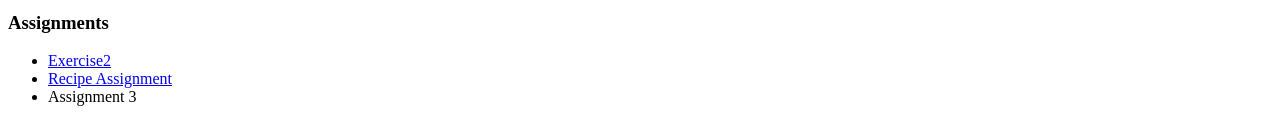
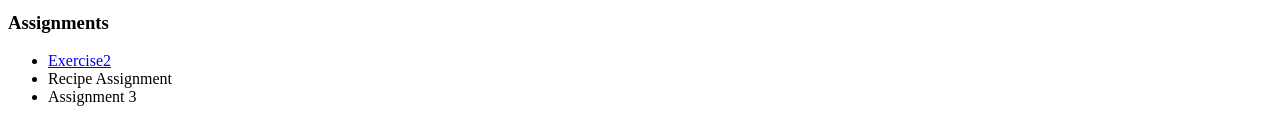
Before and after one commit to zonora/MMP240, a plain HTML site: page index.html in a window 1280 px wide. Shown: the part 660-797 px from the top of the page. Drawn offline with Linux system fonts and the light colour scheme.

Commit message:
Add files via upload

```diff
--- a/index.html
+++ b/index.html
@@ -19,7 +19,7 @@
 <h3>Assignments</h3>
 <ul>
   <li><a href="exercise2.html">Exercise2</a></li>
-  <li><a href="reciperedchile.html">Recipe Assignment</a></li>
+  <li>Recipe Assignment</li>
   <li>Assignment 3</li>
   </body>
   </html>
```
